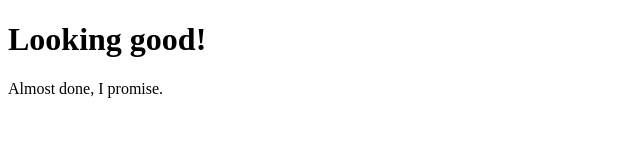
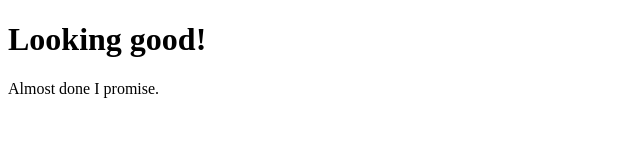
Before and after one commit to jdmar3-comp426/a00-samrshi, a website: page index.html in a window 1280 px wide. Shown: the full height of the page, 0-640 px from the left. Drawn offline with Linux system fonts and the light colour scheme.

Commit message:
Remove comma

```diff
--- a/index.html
+++ b/index.html
@@ -8,7 +8,7 @@
     <body>
         <div>
             <h1>Looking good!</h1>
-            <p>Almost done, I promise.</p>
+            <p>Almost done I promise.</p>
         </div>
     </body>
 </html>
```
